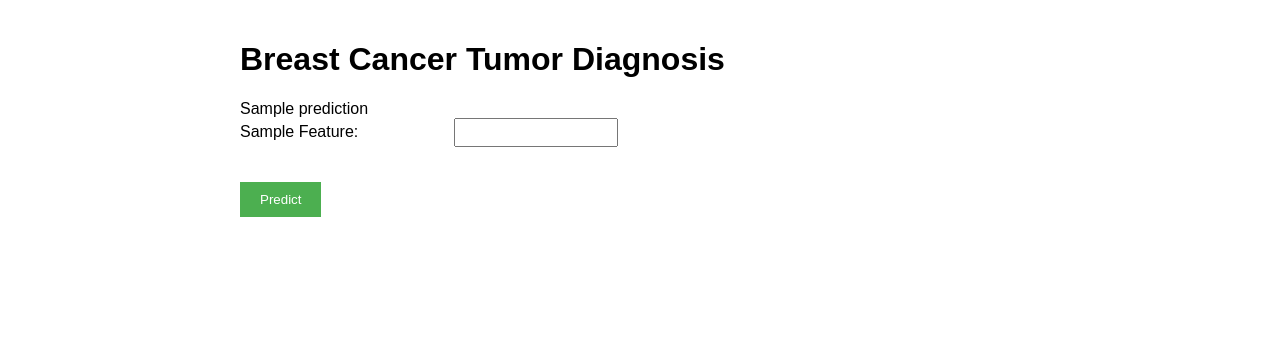
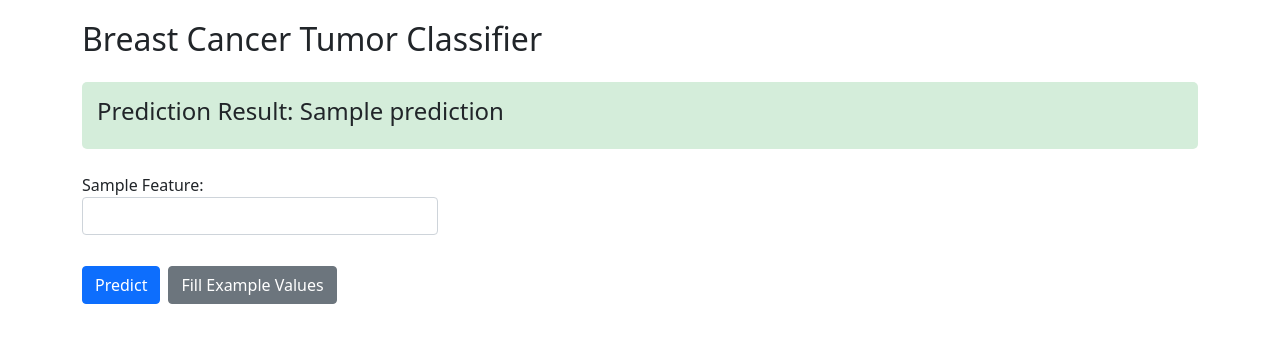
Before and after one commit to annabellejkanch/BreastCancerTumorPrediction, a Python web app: template templates/index.html in a window 1280 px wide. Shown: the top 343 px of the page. Run offline with Jinja, Linux system fonts and the light colour scheme; the template is opened without the code that fills it: most values are stand-ins (such as "Sample title", 1, 10 or a date in 2020).

Commit message:
Update index.html

```diff
--- a/templates/index.html
+++ b/templates/index.html
@@ -1,81 +1,74 @@
+<!-- templates/index.html -->
 <!DOCTYPE html>
-<html lang="en">
+<html>
 <head>
-    <meta charset="UTF-8">
-    <meta name="viewport" content="width=device-width, initial-scale=1.0">
-    <title>Tumor Diagnosis Prediction</title>
+    <title>Breast Cancer Tumor Classifier</title>
+    <link href="https://cdn.jsdelivr.net/npm/bootstrap@5.1.3/dist/css/bootstrap.min.css" rel="stylesheet">
     <style>
-        body {
-            font-family: Arial, sans-serif;
-            max-width: 800px;
-            margin: 0 auto;
-            padding: 20px;
+        body { padding: 20px; }
+        .form-group { margin-bottom: 15px; }
+        .prediction-result {
+            margin-top: 20px;
+            padding: 15px;
+            border-radius: 5px;
         }
-
-        .form-group {
-            margin-bottom: 15px;
-        }
-
-        label {
-            display: inline-block;
-            width: 200px;
-            margin-right: 10px;
-        }
-
-        input[type="text"] {
-            width: 150px;
-            padding: 5px;
-        }
-
-        button {
-            margin-top: 20px;
-            padding: 10px 20px;
-            background-color: #4CAF50;
-            color: white;
-            border: none;
-            cursor: pointer;
-        }
-
-        button:hover {
-            background-color: #45a049;
-        }
-
-        .error {
-            color: red;
-            padding: 10px;
-            margin: 10px 0;
-            border: 1px solid red;
-            background-color: #ffe6e6;
-        }
-
-        .prediction {
-            color: #2196F3;
-            padding: 10px;
-            margin: 10px 0;
-            border: 1px solid #2196F3;
-            background-color: #e3f2fd;
-        }
-
-        .loading {
-            display: none;
-            text-align: center;
-            padding: 20px;
-        }
+        .malignant { background-color: #f8d7da; }
+        .benign { background-color: #d4edda; }
     </style>
 </head>
 <body>
-    <h1>Breast Cancer Tumor Diagnosis</h1>
-    {{prediction}}
-    {% block content %}
-    <form action="/predict" method="post">
-        {% for feature in features %}
-            <div class="form-group">
-                <label for="{{ feature }}">{{ feature.replace('_', ' ').title() }}:</label>
-                <input type="text" id="{{ feature }}" name="{{ feature }}" required>
+    <div class="container">
+        <h2 class="mb-4">Breast Cancer Tumor Classifier</h2>
+
+        {% if prediction %}
+        <div class="prediction-result {% if 'Malignant' in prediction %}malignant{% else %}benign{% endif %}">
+            <h4>Prediction Result: {{ prediction }}</h4>
+        </div>
+        {% endif %}
+
+        <form method="post" class="mt-4">
+            <div class="row">
+                {% for feature in features %}
+                <div class="col-md-4 form-group">
+                    <label for="{{ feature }}">{{ feature|replace('_', ' ')|title }}:</label>
+                    <input type="number" step="any" class="form-control" id="{{ feature }}"
+                           name="{{ feature }}" required>
+                </div>
+                {% endfor %}
             </div>
-        {% endfor %}
-        <button type="submit" value = "send">Predict</button>
-    </form>
-    {% endblock %}
+            <button type="submit" class="btn btn-primary mt-3">Predict</button>
+        </form>
+    </div>
+
+    <script>
+        // Add example values for testing
+        document.addEventListener('DOMContentLoaded', function() {
+            const exampleValues = {
+                radius_mean: 17.99, texture_mean: 10.38, perimeter_mean: 122.8,
+                area_mean: 1001, smoothness_mean: 0.1184, compactness_mean: 0.2776,
+                concavity_mean: 0.3001, concave_points_mean: 0.1471, symmetry_mean: 0.2419,
+                fractal_dimension_mean: 0.07871, radius_se: 1.095, texture_se: 0.9053,
+                perimeter_se: 8.589, area_se: 153.4, smoothness_se: 0.006399,
+                compactness_se: 0.04904, concavity_se: 0.05373, concave_points_se: 0.01587,
+                symmetry_se: 0.03003, fractal_dimension_se: 0.006193, radius_worst: 25.38,
+                texture_worst: 17.33, perimeter_worst: 184.6, area_worst: 2019,
+                smoothness_worst: 0.1622, compactness_worst: 0.6656, concavity_worst: 0.7119,
+                concave_points_worst: 0.2654, symmetry_worst: 0.4601, fractal_dimension_worst: 0.1189
+            };
+
+            // Add button to fill example values
+            const form = document.querySelector('form');
+            const fillButton = document.createElement('button');
+            fillButton.type = 'button';
+            fillButton.className = 'btn btn-secondary mt-3 ms-2';
+            fillButton.textContent = 'Fill Example Values';
+            fillButton.onclick = function() {
+                for (const [feature, value] of Object.entries(exampleValues)) {
+                    document.getElementById(feature).value = value;
+                }
+            };
+            form.querySelector('button[type="submit"]').after(fillButton);
+        });
+    </script>
 </body>
 </html>
```
